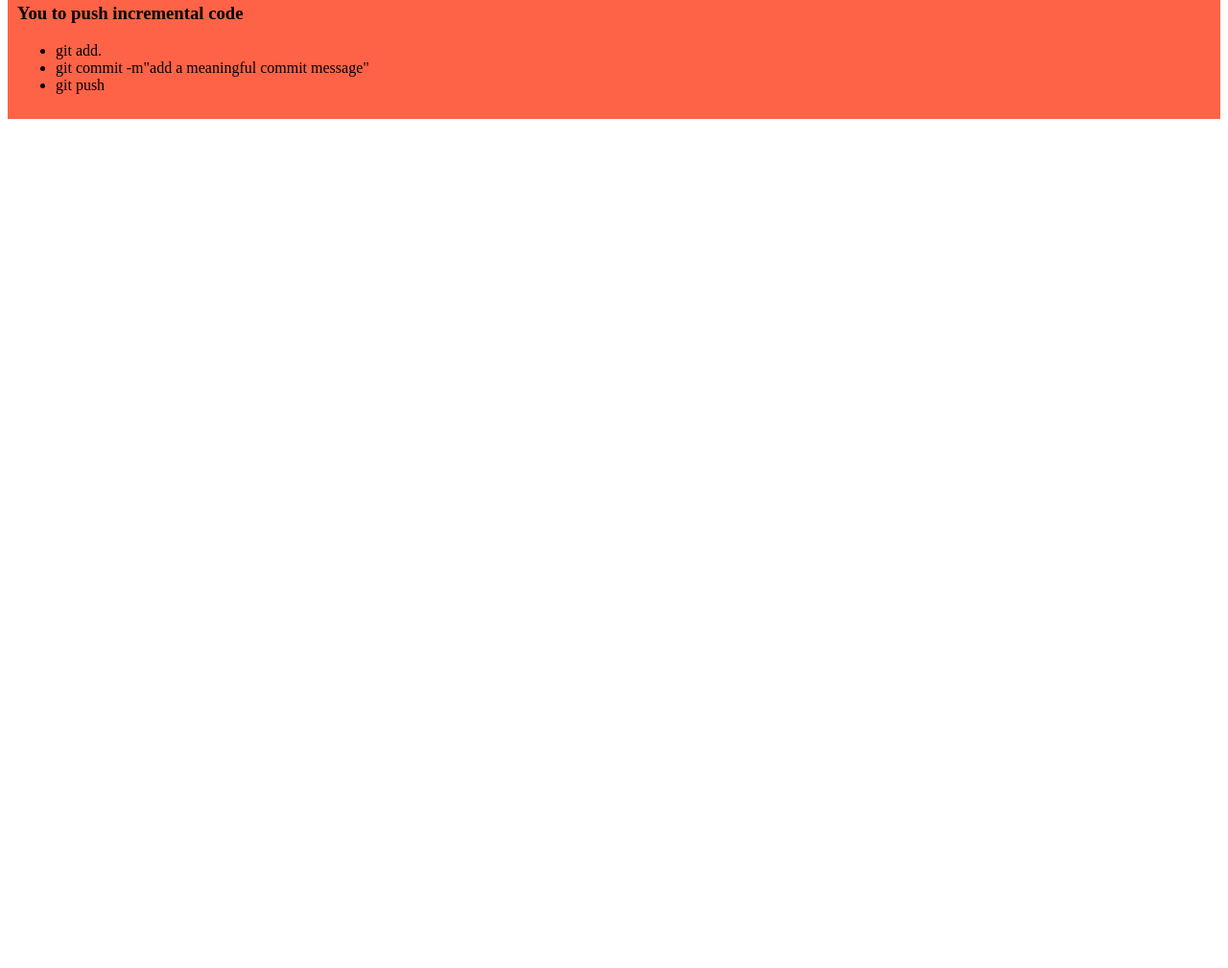
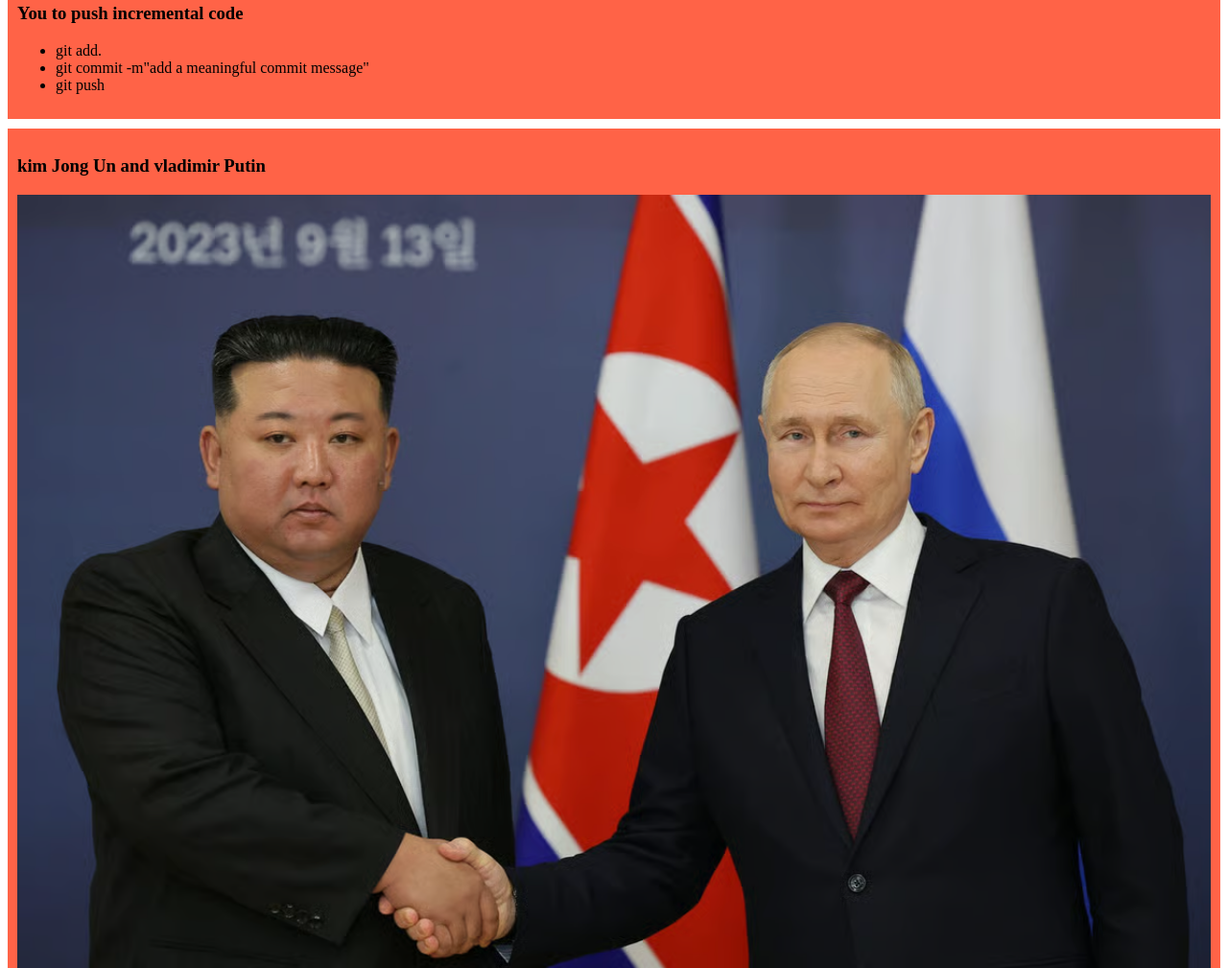
Before and after one commit to Irfanctec/my-first-simple-website, a plain HTML site: page index.html in a window 1280 px wide. Shown: the part 458-1467 px from the top of the page at 96% size. Before the commit the page ends 800 px from the top, so only its background shows below. Drawn offline with Linux system fonts and the light colour scheme.

Commit message:
added kim and putin

```diff
--- a/index.html
+++ b/index.html
@@ -32,6 +32,10 @@
         <li>git commit -m"add a meaningful commit message"</li>
     <li>git push</li>
     </ul></div>
+    <div>
+        <h3>kim Jong Un and vladimir Putin </h3>
+        <img src="picture/putin-and-kim-jong-un-scaled.avif" alt="putin-and-kim-jong-un-scaled.avif" style="width: 100%; height: auto;"> >
+    </div>
 
 </body>
 </html>
```
Also changed, not shown: picture/putin-and-kim-jong-un-scaled.avif (added).
